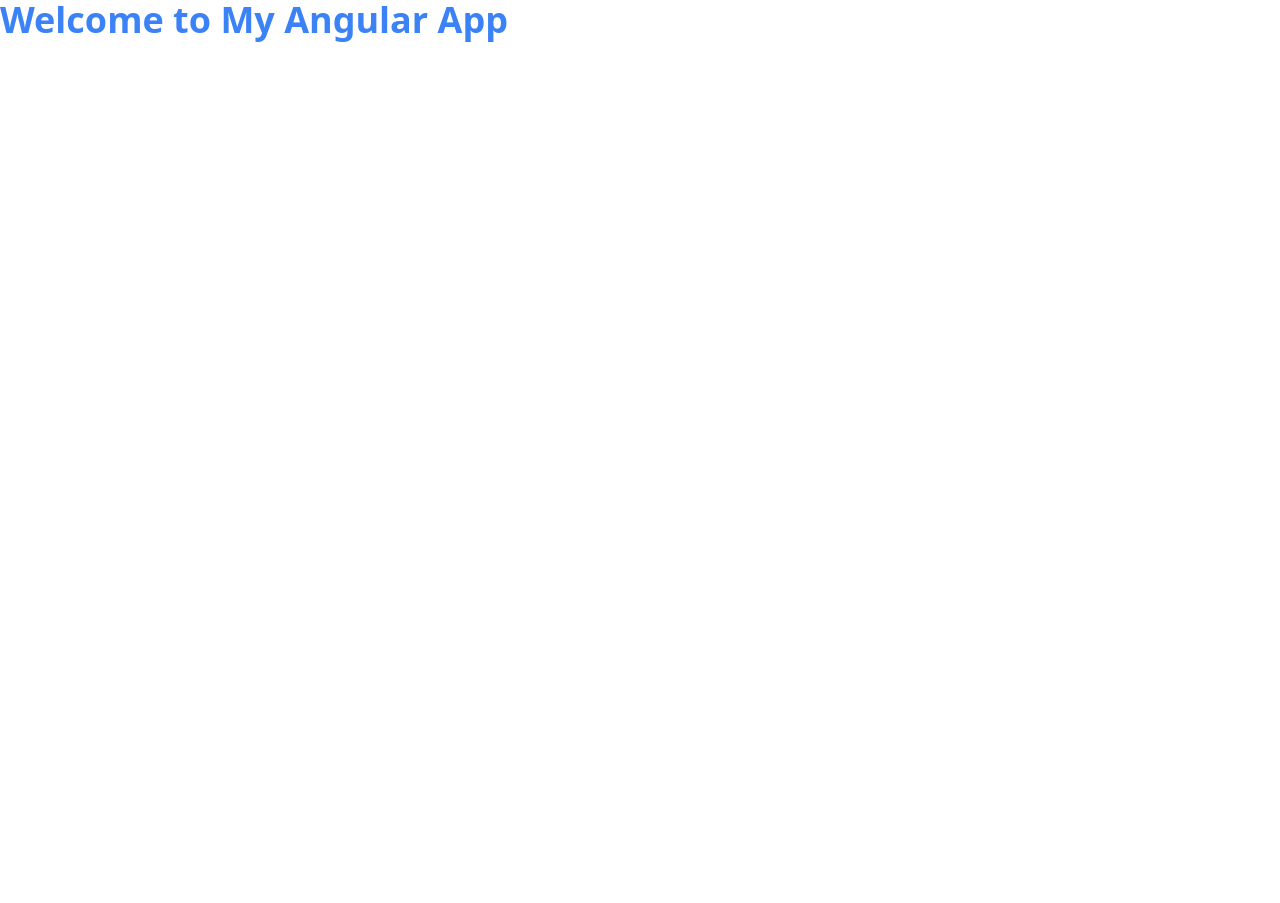
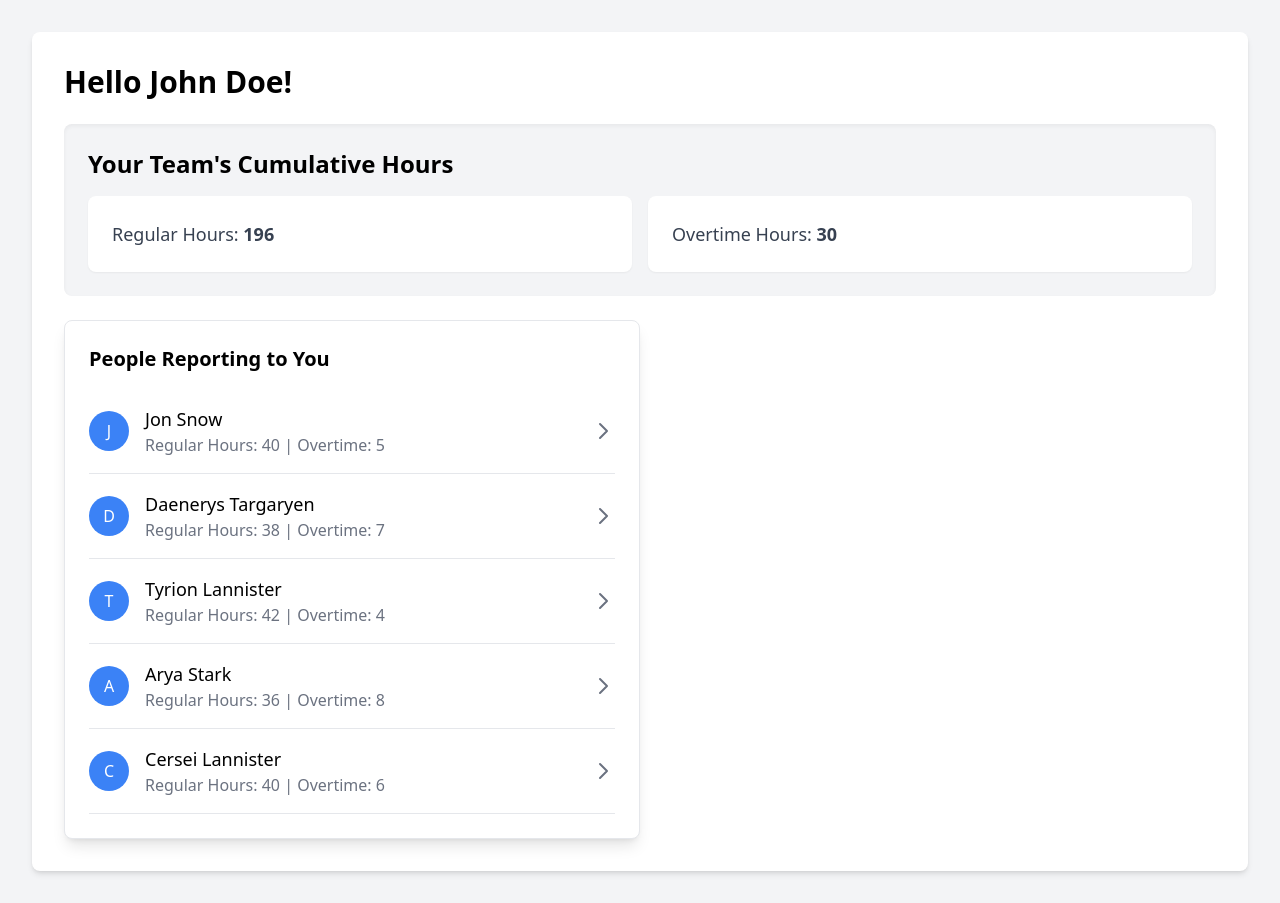
Before and after one commit to anujkumartech/emp-time-tracker-1, an Angular app: page / in a window 1280 px wide. Before the commit the page ends 800 px from the top, so only its background shows below. Built offline with nearby package versions, Linux system fonts and the light colour scheme.

Commit message:
App Updated

```diff
--- a/src/app/app.component.html
+++ b/src/app/app.component.html
@@ -1 +1 @@
-<h1 class="text-4xl font-bold text-blue-500">Welcome to My Angular App</h1>
+<app-parent-component></app-parent-component>
--- a/src/app/app.component.ts
+++ b/src/app/app.component.ts
@@ -6,5 +6,5 @@ import { Component } from '@angular/core';
   styleUrl: './app.component.scss'
 })
 export class AppComponent {
-  title = 'emp-time-tracker-1';
+
 }
--- /dev/null
+++ b/src/app/child-component/child-component.component.html
@@ -0,0 +1,19 @@
+<div *ngIf="employee" class="bg-white p-4 rounded-lg shadow-md">
+    <h3 class="text-xl font-semibold mb-4">Editing {{employee.name}}'s Hours</h3>
+    <div class="mb-4">
+        <label class="block text-gray-700 text-sm font-bold mb-2" for="regularHours">
+            Regular Hours
+        </label>
+        <input type="number" id="regularHours" [ngModel]="employee.regularHours"
+            (ngModelChange)="onRegularHoursChange($event)"
+            class="shadow appearance-none border rounded w-full py-2 px-3 text-gray-700 leading-tight focus:outline-none focus:shadow-outline" />
+    </div>
+    <div class="mb-4">
+        <label class="block text-gray-700 text-sm font-bold mb-2" for="overtimeHours">
+            Overtime Hours
+        </label>
+        <input type="number" id="overtimeHours" [ngModel]="employee.overtimeHours"
+            (ngModelChange)="onOvertimeHoursChange($event)"
+            class="shadow appearance-none border rounded w-full py-2 px-3 text-gray-700 leading-tight focus:outline-none focus:shadow-outline" />
+    </div>
+</div>
--- /dev/null
+++ b/src/app/child-component/child-component.component.ts
@@ -0,0 +1,22 @@
+import { Component, Input, Output, EventEmitter } from '@angular/core';
+import { Employee } from '../../models/app.model';
+
+@Component({
+  selector: 'app-child-component',
+  templateUrl: './child-component.component.html',
+  styleUrls: ['./child-component.component.scss']
+})
+export class ChildComponentComponent {
+  @Input() employee: Employee;
+  @Output() employeeChange = new EventEmitter<Employee>();
+
+  onRegularHoursChange(event: number) {
+    this.employee.regularHours = event;
+    this.employeeChange.emit(this.employee);
+  }
+
+  onOvertimeHoursChange(event: number) {
+    this.employee.overtimeHours = event;
+    this.employeeChange.emit(this.employee);
+  }
+}
--- /dev/null
+++ b/src/app/parent-component/parent-component.component.html
@@ -0,0 +1,42 @@
+<div class="max-w-7xl mx-auto bg-white p-8 rounded-lg shadow-md">
+    <h1 class="text-3xl font-bold mb-6">Hello John Doe!</h1>
+    <div class="bg-gray-100 p-6 rounded-lg shadow-inner mb-6">
+        <h1 class="text-2xl font-semibold mb-4">Your Team's Cumulative Hours</h1>
+        <div class="flex flex-col md:flex-row space-y-4 md:space-y-0 md:space-x-4">
+            <div class="flex-1 bg-white p-6 rounded-lg shadow-sm">
+                <p class="text-lg font-medium text-gray-700">Regular Hours: <span class="font-bold">{{
+                        getTeamRegularHoursTotal() }}</span></p>
+            </div>
+            <div class="flex-1 bg-white p-6 rounded-lg shadow-sm">
+                <p class="text-lg font-medium text-gray-700">Overtime Hours: <span class="font-bold">{{
+                        getTeamOvertimeHoursTotal() }}</span></p>
+            </div>
+        </div>
+    </div>
+    <div class="flex flex-col md:flex-row space-y-4 md:space-y-0 md:space-x-4">
+        <section class="w-full md:w-1/2 bg-white p-6 rounded-lg shadow-lg border border-gray-200">
+            <h3 class="text-xl font-semibold mb-4">People Reporting to You</h3>
+            <div class="flex items-center py-4 space-x-4 group border-b cursor-pointer hover:bg-gray-50"
+                *ngFor="let employee of employees" (click)="selectEmployee(employee)">
+                <div class="flex-none w-10 h-10 rounded-full bg-blue-500 text-white flex items-center justify-center">
+                    {{ employee.name.charAt(0) }}
+                </div>
+                <div class="flex-grow">
+                    <p class="text-lg font-medium">{{ employee.name }}</p>
+                    <p class="text-gray-500">Regular Hours: {{ employee.regularHours }} | Overtime: {{ employee.overtimeHours }}</p>
+                </div>
+                <div class="text-right">
+                    <svg class="w-6 h-6 text-gray-500 group-hover:text-blue-500" fill="none" stroke="currentColor"
+                        viewBox="0 0 24 24" xmlns="http://www.w3.org/2000/svg">
+                        <path stroke-linecap="round" stroke-linejoin="round" stroke-width="2" d="M9 5l7 7-7 7"></path>
+                    </svg>
+                </div>
+            </div>
+        </section>
+        <section class="w-full md:w-1/2 bg-white p-6 rounded-lg shadow-lg border border-gray-200"
+            *ngIf="selectedEmployee !== null">
+            <h3 class="text-xl font-semibold mb-4">Edit Employee Hours</h3>
+            <app-child-component [employee]="selectedEmployee"></app-child-component>
+        </section>
+    </div>
+</div>
--- /dev/null
+++ b/src/app/parent-component/parent-component.component.ts
@@ -0,0 +1,57 @@
+import { Component } from '@angular/core';
+import { Employee } from '../../models/app.model';
+
+@Component({
+  selector: 'app-parent-component',
+  templateUrl: './parent-component.component.html',
+  styleUrls: ['./parent-component.component.scss']
+})
+export class ParentComponentComponent {
+  managerName = 'John Doe';
+
+  selectedEmployee: Employee | null = null;
+
+  employees: Employee[] = [
+    {
+      name: 'Jon Snow',
+      regularHours: 40,
+      overtimeHours: 5
+    },
+    {
+      name: 'Daenerys Targaryen',
+      regularHours: 38,
+      overtimeHours: 7
+    },
+    {
+      name: 'Tyrion Lannister',
+      regularHours: 42,
+      overtimeHours: 4
+    },
+    {
+      name: 'Arya Stark',
+      regularHours: 36,
+      overtimeHours: 8
+    },
+    {
+      name: 'Cersei Lannister',
+      regularHours: 40,
+      overtimeHours: 6
+    }
+  ];
+
+  selectEmployee(employee: Employee): void {
+    this.selectedEmployee = employee;
+  }
+
+  getTeamRegularHoursTotal() {
+    let total = 0;
+    this.employees.forEach(employee => total += employee.regularHours);
+    return total
+  }
+
+  getTeamOvertimeHoursTotal() {
+    let total = 0;
+    this.employees.forEach(employee => total += employee.overtimeHours);
+    return total
+  }
+}
--- a/src/index.html
+++ b/src/index.html
@@ -7,7 +7,7 @@
   <meta name="viewport" content="width=device-width, initial-scale=1">
   <link rel="icon" type="image/x-icon" href="favicon.ico">
 </head>
-<body>
+<body class="bg-gray-100 p-8">
   <app-root></app-root>
 </body>
 </html>
--- /dev/null
+++ b/src/models/app.model.ts
@@ -0,0 +1,5 @@
+export interface Employee {
+    name: string;
+    regularHours: number;
+    overtimeHours: number;
+}
--- a/tsconfig.json
+++ b/tsconfig.json
@@ -17,6 +17,7 @@
     "moduleResolution": "bundler",
     "importHelpers": true,
     "target": "ES2022",
+    "strictPropertyInitialization": false,
     "module": "ES2022",
     "lib": [
       "ES2022",
```
Also changed, not shown: src/app/app.module.ts (+8 -2 lines), src/app/child-component/child-component.component.scss (added), src/app/parent-component/parent-component.component.scss (added), 2 other files (tests, documents, lock files or other folders).
